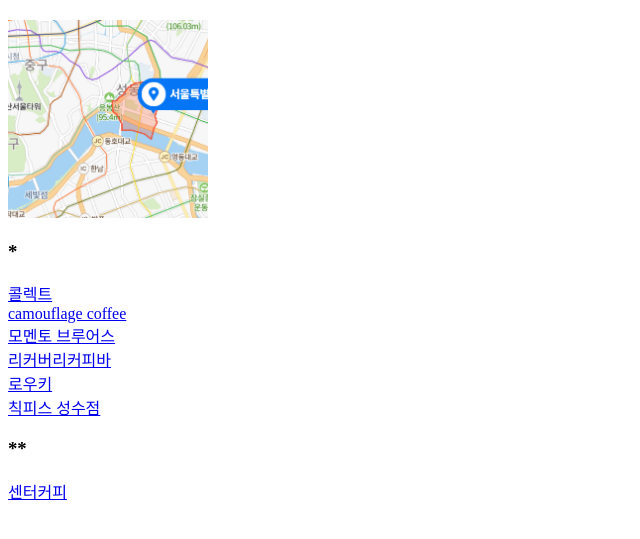
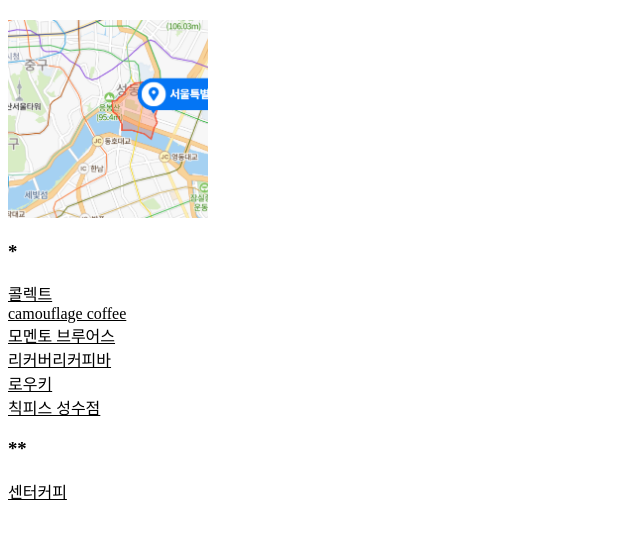
Before and after one commit to youngjaiiii/coffee_ss, a plain HTML site: page index.html in a window 1280 px wide. Shown: the part 87-626 px from the top of the page, without its empty margins (0-640 px from the left). Drawn offline with Linux system fonts and the light colour scheme.

Commit message:
Update index.html

```diff
--- a/index.html
+++ b/index.html
@@ -3,6 +3,12 @@
 <head>
  <title>coffee</title>
  <meta charset="utf-8">
+ <style>
+    a {
+      color:black;
+      text-decoration;
+    }
+  </style>
 </head>
 <body>
 <h1>성수</h1><br>
```
